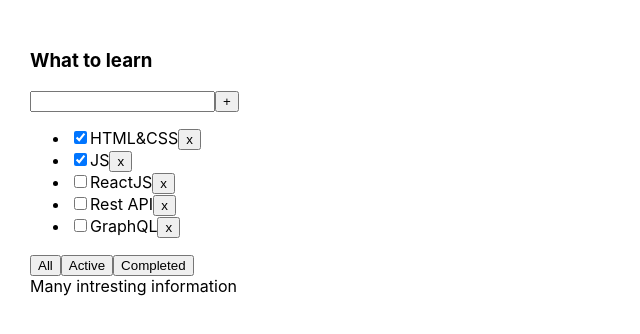
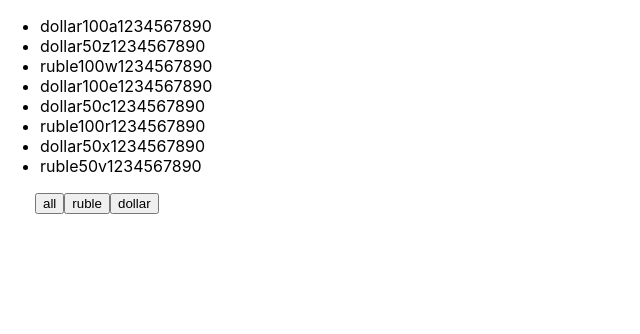
Before and after one commit to DustyFlower/smallTasks, a React (Create React App) app: page / in a window 1280 px wide. Shown: the top 334 px of the page, without its empty margins (0-640 px from the left). Built offline with nearby package versions, Linux system fonts and the light colour scheme.

Commit message:
Filtres component

```diff
--- /dev/null
+++ b/src/Filter.tsx
@@ -0,0 +1,37 @@
+import {useState} from 'react';
+import './App.css';
+import {NewFilterComponent} from './NewFilterComponent';
+
+
+export type FilterValueType = 'all' | 'ruble' | 'dollar'
+
+export const Filter = () => {
+
+    const [money, setMoney] = useState([
+        {banknote: 'dollar', nominal: 100, number: 'a1234567890'},
+        {banknote: 'dollar', nominal: 50, number: 'z1234567890'},
+        {banknote: 'ruble', nominal: 100, number: 'w1234567890'},
+        {banknote: 'dollar', nominal: 100, number: 'e1234567890'},
+        {banknote: 'dollar', nominal: 50, number: 'c1234567890'},
+        {banknote: 'ruble', nominal: 100, number: 'r1234567890'},
+        {banknote: 'dollar', nominal: 50, number: 'x1234567890'},
+        {banknote: 'ruble', nominal: 50, number: 'v1234567890'}
+    ])
+
+    const [filter, setFilter] = useState<FilterValueType>('all')
+    let currentMoney = money;
+
+    if (filter === 'ruble') {
+        currentMoney = money.filter(filteredMoney => filteredMoney.banknote === 'ruble')
+    }
+    if (filter === 'dollar') {
+        currentMoney = money.filter(filteredMoney => filteredMoney.banknote === 'dollar')
+    }
+    const changeFilter = (filter: FilterValueType) => {
+        setFilter(filter)
+    }
+
+    return (
+       <NewFilterComponent currentMoney={currentMoney} changeFilter={changeFilter}/>
+    )
+}
--- /dev/null
+++ b/src/NewFilterComponent.tsx
@@ -0,0 +1,46 @@
+import './App.css';
+import {FC} from 'react';
+import {FilterValueType} from './Filter';
+
+type NewComponentType = {
+    currentMoney: MoneyType[]
+    changeFilter: (filter: FilterValueType) => void
+}
+
+type MoneyType = {
+    banknote: string
+    nominal: number
+    number: string
+}
+
+export const NewFilterComponent: FC<NewComponentType> = ({currentMoney, changeFilter}) => {
+    return (
+        <div>
+            <ul>
+                {currentMoney.map((objFromMoneyArr, index) => {
+                    return (
+                        <li key={index}>
+                            <span>{objFromMoneyArr.banknote}</span>
+                            <span>{objFromMoneyArr.nominal}</span>
+                            <span>{objFromMoneyArr.number}</span>
+                        </li>
+                    )
+                })}
+            </ul>
+            <div style={{marginLeft: '35px'}}>
+                <button onClick={() => {
+                    changeFilter('all')
+                }}>all
+                </button>
+                <button onClick={() => {
+                    changeFilter('ruble')
+                }}>ruble
+                </button>
+                <button onClick={() => {
+                    changeFilter('dollar')
+                }}>dollar
+                </button>
+            </div>
+        </div>
+    )
+}
--- a/src/index.tsx
+++ b/src/index.tsx
@@ -3,10 +3,11 @@ import './index.css';
 import App from './App';
 import * as serviceWorker from './serviceWorker';
 import { createRoot } from 'react-dom/client';
+import {Filter} from './Filter';
 
 const container  = document.getElementById('root') as HTMLElement
 const root = createRoot(container);
-root.render(<App />);
+root.render(<Filter />);
 
 // If you want your app to work offline and load faster, you can change
 // unregister() to register() below. Note this comes with some pitfalls.
```
